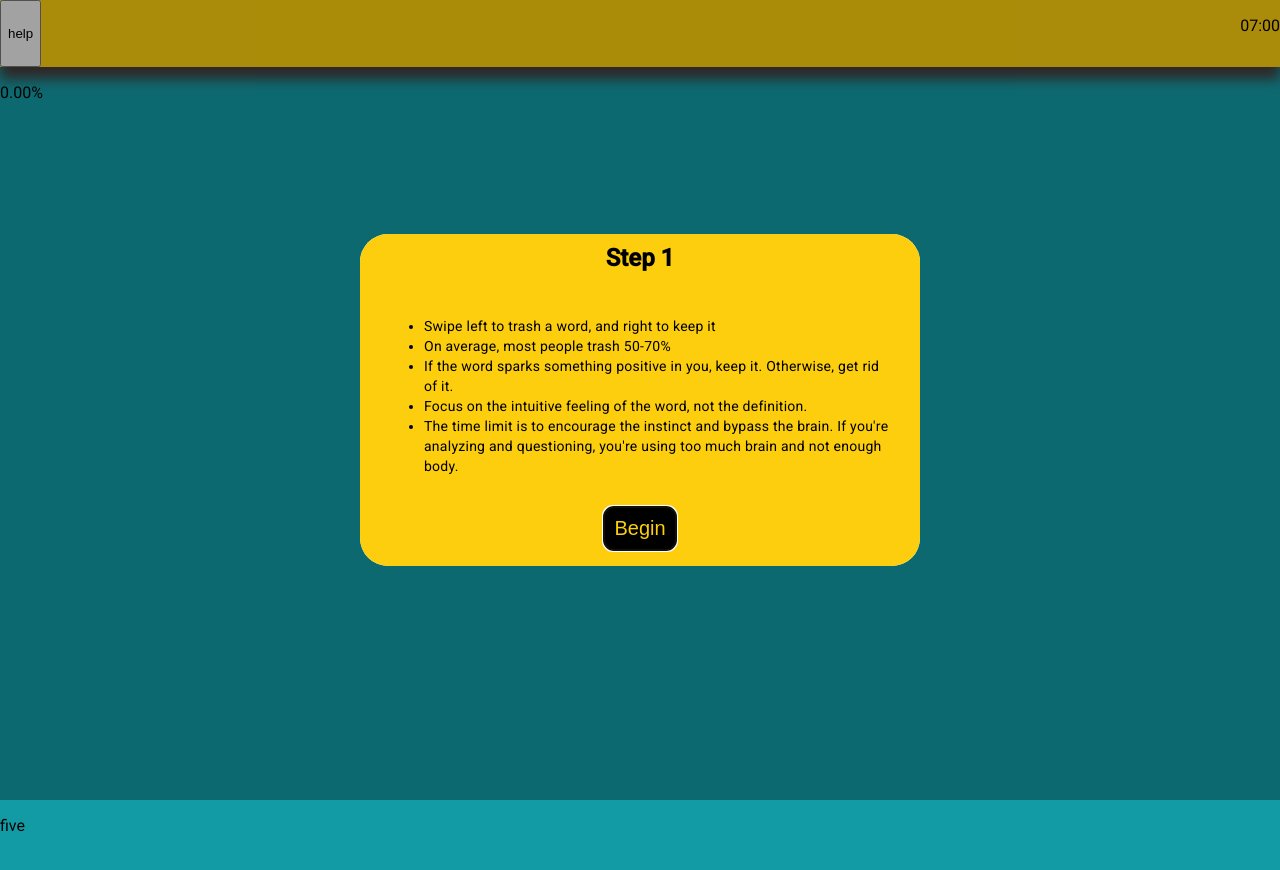
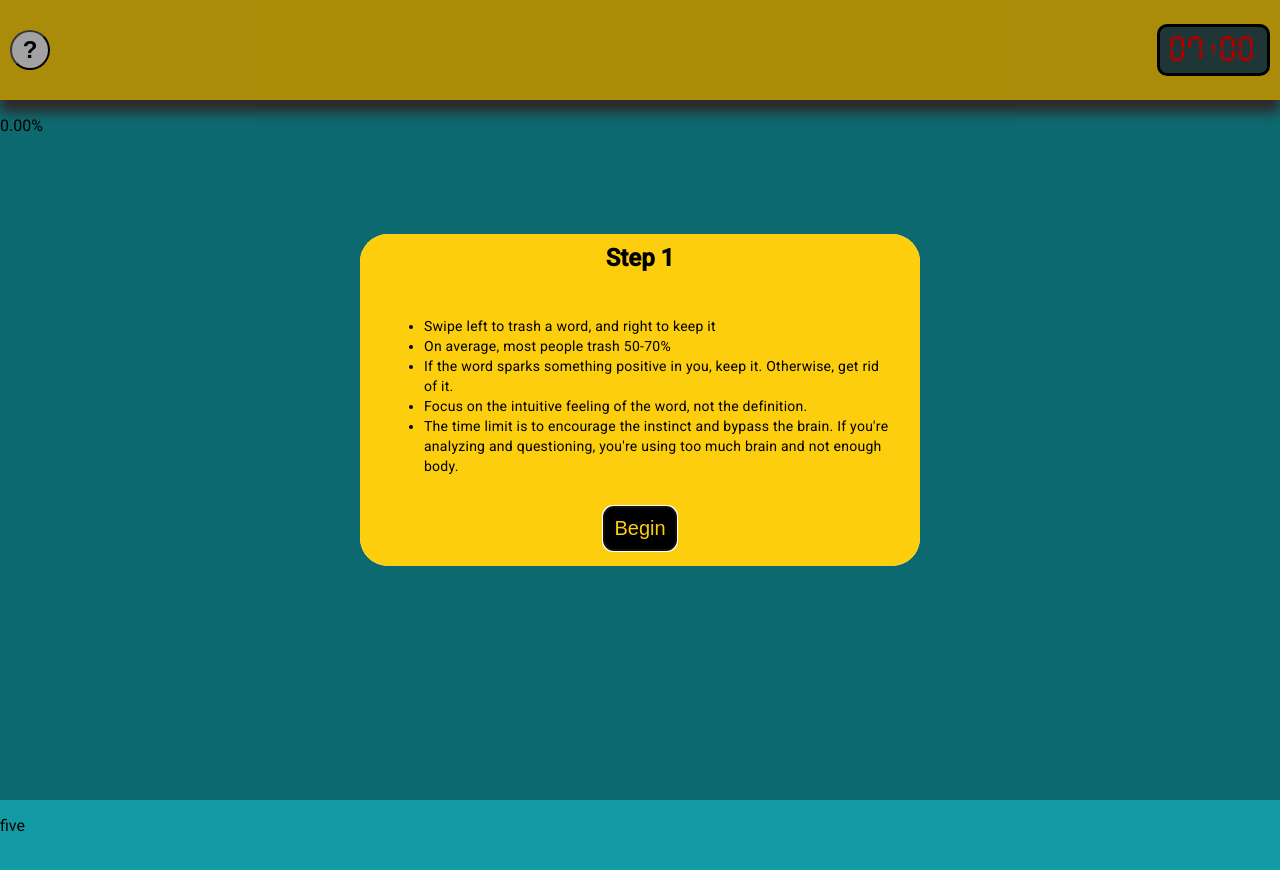
Before and after one commit to JonahThurston/core-values, an Angular app: page /exercise in a window 1280 px wide. Shown: the top 870 px of the page. Built offline with nearby package versions, Linux system fonts and the light colour scheme.

Commit message:
finish step header styling

```diff
--- a/src/app/exercise/step-template/step-template.component.css
+++ b/src/app/exercise/step-template/step-template.component.css
@@ -8,6 +8,21 @@
 
     display: flex;
     justify-content: space-between;
+    align-items: center;
+
+    .iBall{
+      border-radius: 50%;
+      height: 40px;
+      width: 40px;
+      margin-left: 10px;
+
+      font-size: x-large;
+      font-weight: 900;
+    }
+
+    .timer{
+      margin-right: 10px;
+    }
   }
 
   .step-displayer{
--- a/src/app/exercise/step-template/step-template.component.html
+++ b/src/app/exercise/step-template/step-template.component.html
@@ -1,8 +1,8 @@
 <div class="step-template">
   @if (stepNumber() < 5) {
     <header class="header">
-        <button class="iBall" (click)="openInstructions()">help</button>
-        <app-timer></app-timer>
+        <button class="iBall" (click)="openInstructions()">?</button>
+        <app-timer class="timer"></app-timer>
     </header>
   }
 
--- a/src/app/exercise/timer/timer.component.css
+++ b/src/app/exercise/timer/timer.component.css
@@ -0,0 +1,14 @@
+.timer-text{
+  color: red;
+  font-family: 'segment-eglas', sans-serif;
+  font-size: x-large;
+  font-weight: 900;
+  letter-spacing: 3px;
+
+  background-color: darkslategrey;
+  padding: 10px;
+  border: 3px solid black;
+  border-radius: 10px;
+
+  text-align: center;
+}
--- a/src/app/exercise/timer/timer.component.ts
+++ b/src/app/exercise/timer/timer.component.ts
@@ -3,7 +3,7 @@ import { Component, OnDestroy } from '@angular/core';
 @Component({
   selector: 'app-timer',
   imports: [],
-  template: '<p>{{getTimeString()}}</p>',
+  template: '<p class="timer-text">{{getTimeString()}}</p>',
   styleUrl: './timer.component.css'
 })
 export class TimerComponent implements OnDestroy{
--- a/src/styles.css
+++ b/src/styles.css
@@ -12,6 +12,13 @@ body {
   background-color: var(--primary-color);
 
   overflow: hidden;
+}
+
+@font-face {
+  font-family: 'segment-eglas';
+  src: url(assets/fonts/clock-font/segment-eglas.ttf) format('truetype');
+  font-weight: normal;
+  font-style: normal;
 }
 
 app-root{
```
Also changed, not shown: src/assets/fonts/clock-font/font-license.txt (added), src/assets/fonts/clock-font/font-readme.txt (added), src/assets/fonts/clock-font/segment-eglas.ttf (added).
